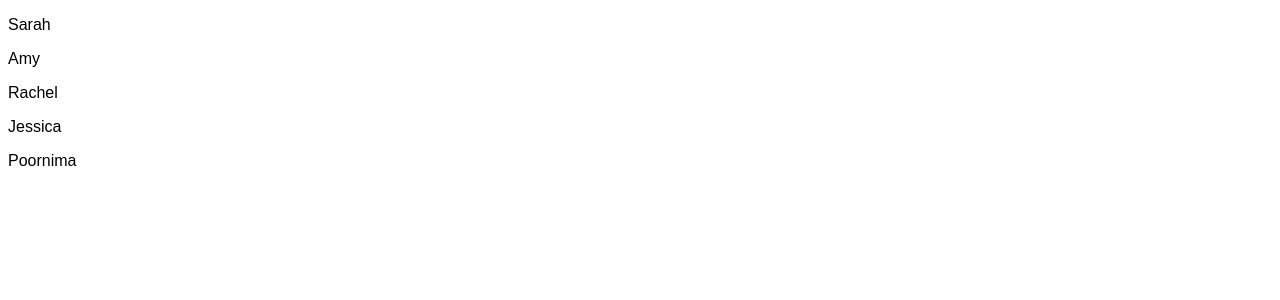
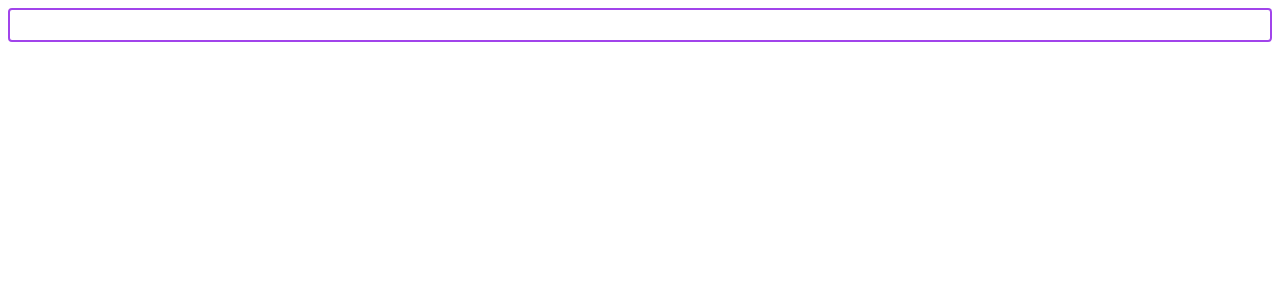
Before and after one commit to DevAiKaiSys/angular-tutorials, an Angular app: page / in a window 1280 px wide. Shown: the top 300 px of the page. Built offline with nearby package versions, Linux system fonts and the light colour scheme.

Commit message:
Property Binding in Angular

```diff
--- /dev/null
+++ b/src/app/app.css
@@ -0,0 +1,6 @@
+div {
+    border: solid 2px #a144eb;
+    padding: 5px;
+    height: 20px;
+    border-radius: 4px;
+}
--- a/src/app/app.ts
+++ b/src/app/app.ts
@@ -2,18 +2,11 @@ import { Component } from "@angular/core";
 
 @Component({
   selector: "app-root",
+  styleUrls: ['app.css'],
   template: `
-    @for(user of users; track user.id) {
-    <p>{{ user.name }}</p>
-    }
+    <div [contentEditable]="isEditable"></div>
   `,
 })
 export class App {
-  users = [
-    { id: 0, name: 'Sarah' },
-    { id: 1, name: 'Amy' },
-    { id: 2, name: 'Rachel' },
-    { id: 3, name: 'Jessica' },
-    { id: 4, name: 'Poornima' },
-  ];
+  isEditable = true;
 }
```
